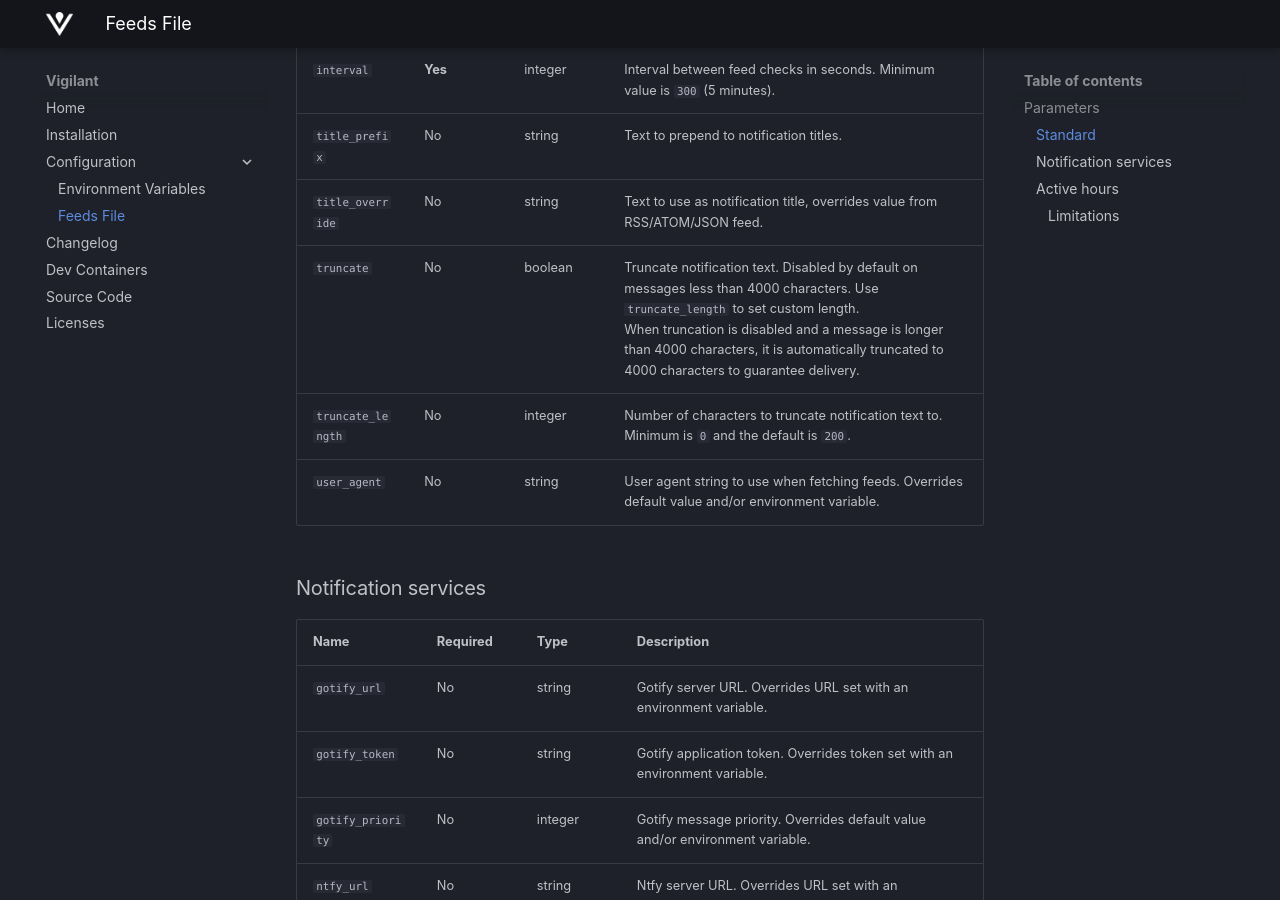
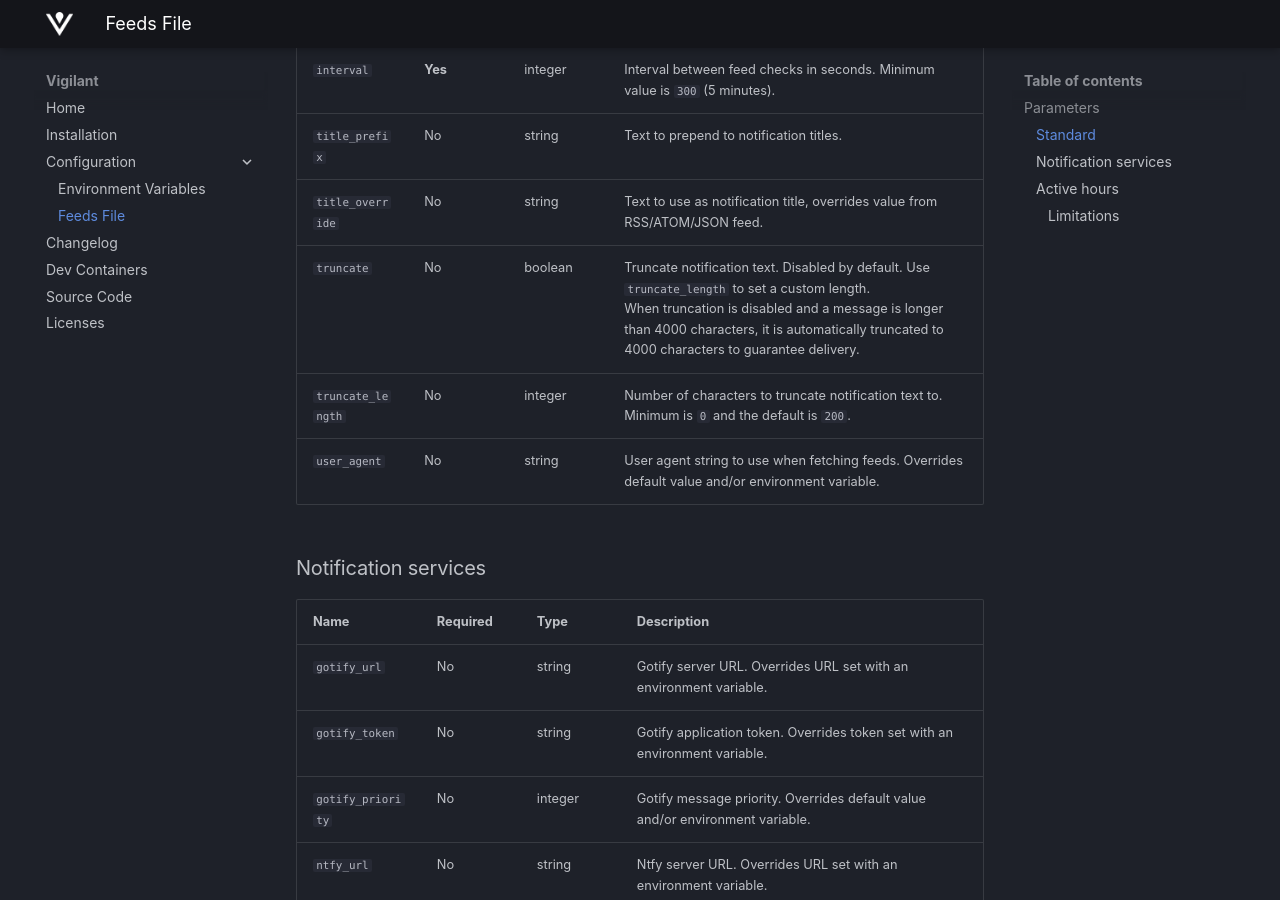
Before and after one commit to VerifiedJoseph/vigilant, an MkDocs documentation site: the page built from docs/feeds.md, in a window 1280 px wide and 900 px high, scrolled down 850 px. Built offline with MkDocs 1.6.1 and Material for MkDocs 9.7.7, drawn with Linux system fonts in a browser that asks for light colours; plug-ins that fetch from the network failed and are left out.

Commit message:
Update feeds.md

```diff
--- a/docs/feeds.md
+++ b/docs/feeds.md
@@ -33,7 +33,7 @@ feeds:
 | `interval`        | **Yes**  | integer | Interval between feed checks in seconds. Minimum value is `300` (5 minutes).                       |
 | `title_prefix`    | No       | string  | Text to prepend to notification titles.                                                            |
 | `title_override`  | No       | string  | Text to use as notification title, overrides value from RSS/ATOM/JSON feed.                        |
-| `truncate`        | No       | boolean | Truncate notification text. Disabled by default on messages less than 4000 characters. Use `truncate_length` to set custom length.<br>When truncation is disabled and a message is longer than 4000 characters, it is automatically truncated to 4000 characters to guarantee delivery. |
+| `truncate`        | No       | boolean | Truncate notification text. Disabled by default. Use `truncate_length` to set a custom length.<br>When truncation is disabled and a message is longer than 4000 characters, it is automatically truncated to 4000 characters to guarantee delivery.  |
 | `truncate_length` | No       | integer | Number of characters to truncate notification text to. Minimum is `0` and the default is `200`.    |
 | `user_agent`      | No       | string  | User agent string to use when fetching feeds. Overrides default value and/or environment variable. |
 
```
